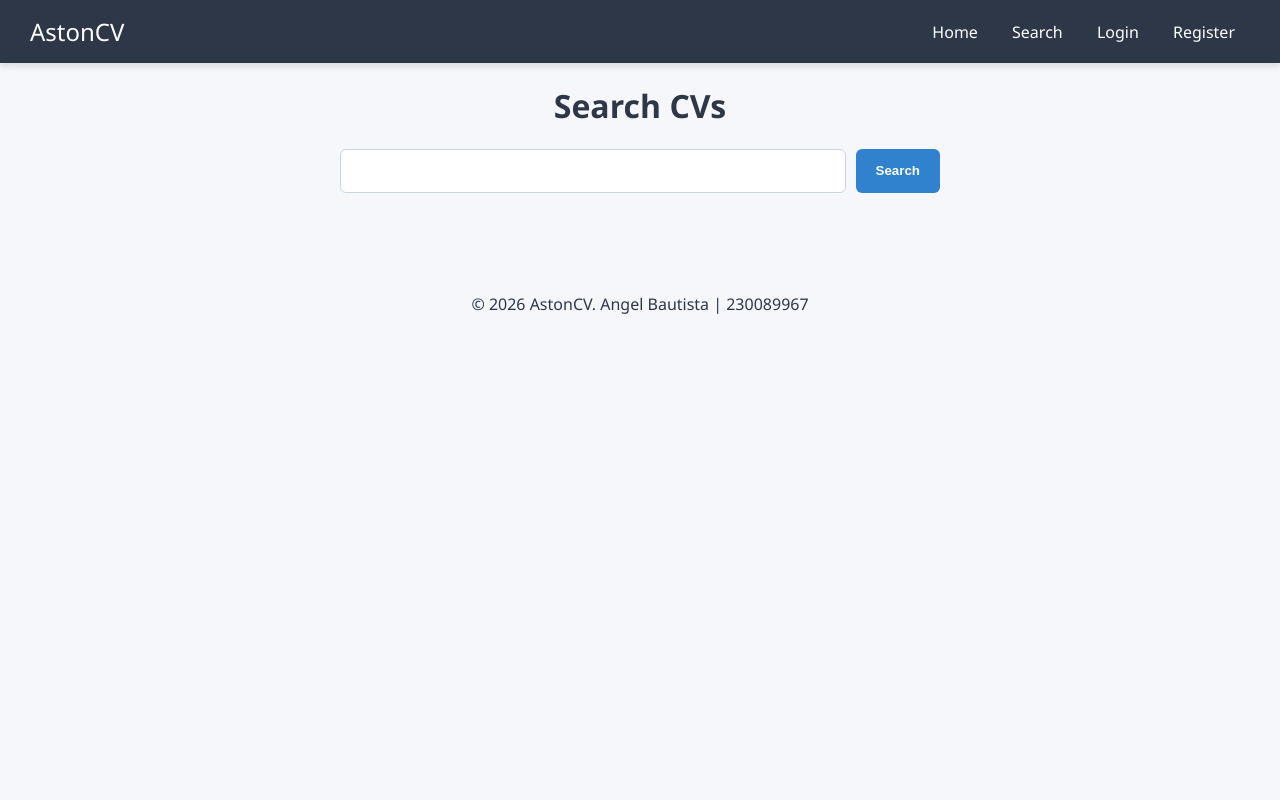
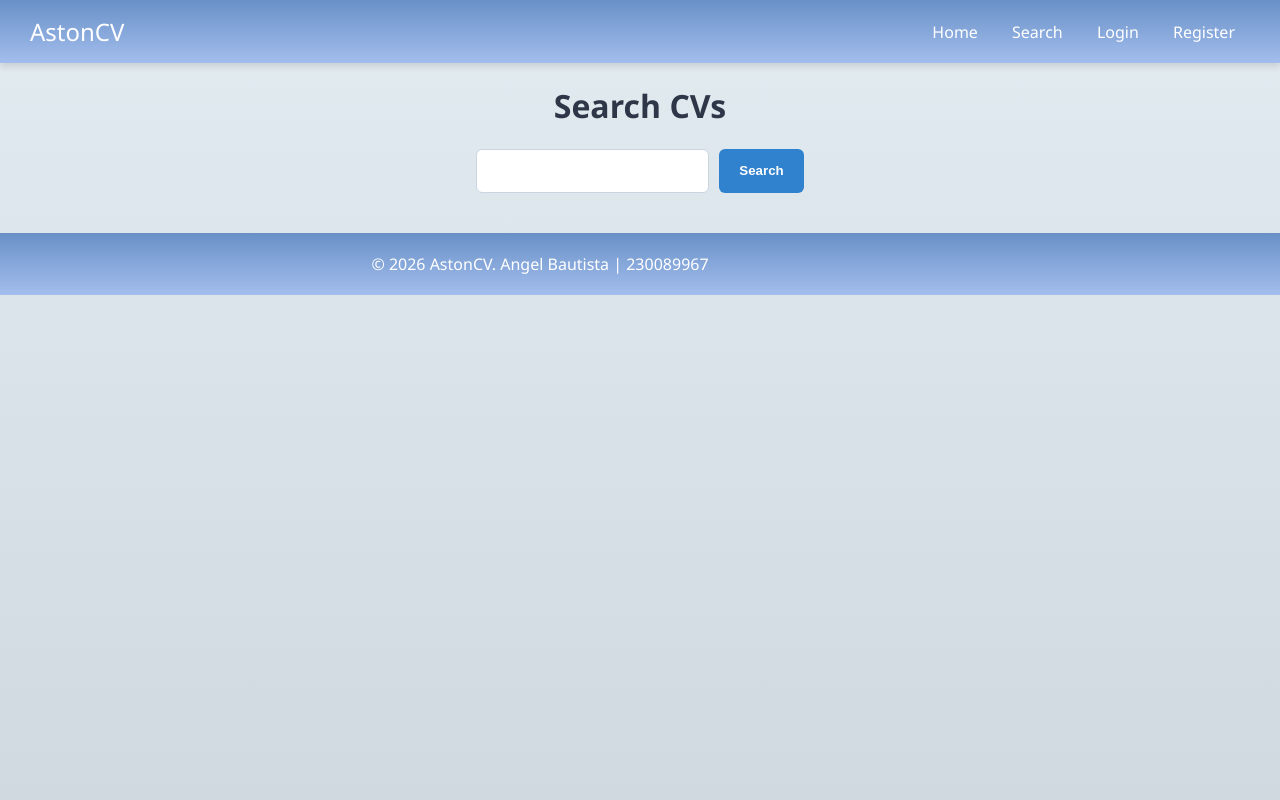
Before and after one commit to lunar-potato/DG1IAD_Portfolio3, a PHP site: page /public/search.php in a window 1280 px wide. Run offline with PHP 8.4, Linux system fonts and the light colour scheme.

Commit message:
Changes with style and colours

```diff
--- a/auth/login.php
+++ b/auth/login.php
@@ -54,7 +54,7 @@ if ($_SERVER['REQUEST_METHOD'] === 'POST'){
             margin: 0;
             padding: 0;
             font-family: 'Segoe UI', system-ui, -apple-system, sans-serif;
-            background: linear-gradient(135deg, #f5f7fa, #c3cfe2);
+            background-image: linear-gradient(to top, #cfd9df 0%, #e2ebf0 100%);
             display: flex;
             min-height: 100vh;
             align-items: center;
--- a/auth/logout.php
+++ b/auth/logout.php
@@ -14,7 +14,7 @@ session_destroy();
             margin: 0;
             padding: 0;
             font-family: 'Segoe UI', system-ui, -apple-system, sans-serif;
-            background: linear-gradient(135deg, #f5f7fa, #c3cfe2);
+            background-image: linear-gradient(to top, #cfd9df 0%, #e2ebf0 100%);
             display: flex;
             min-height: 100vh;
             align-items: center;
--- a/auth/register.php
+++ b/auth/register.php
@@ -44,7 +44,7 @@ if ($_SERVER['REQUEST_METHOD'] === 'POST') {
             margin: 0;
             padding: 0;
             font-family: 'Segoe UI', system-ui, -apple-system, sans-serif;
-            background: linear-gradient(135deg, #f5f7fa, #c3cfe2);
+            background-image: linear-gradient(to top, #cfd9df 0%, #e2ebf0 100%);
             display: flex;
             min-height: 100vh;
             align-items: center;
--- a/foundation/footer.php
+++ b/foundation/footer.php
@@ -1,7 +1,20 @@
-<footer class="footer" style="text-align: center; padding: 20px;">
+<html>
+    <body>
+        <style>
+            footer {
+            text-align: center;
+            padding: 20px;
+            background-image: linear-gradient(to top, #a3bded 0%, #6991c7 100%);
+            color: white;
+            }
+
+            footer .container {
+            margin: 0;
+            }
+        </style>
+
+<footer class="footer">
     <div class="container">
         &copy; <?php echo date('Y'); ?> AstonCV. Angel Bautista | 230089967
     </div>
 </footer>
-</body>
-</html>
--- a/foundation/header.php
+++ b/foundation/header.php
@@ -15,13 +15,18 @@ if (session_status() === PHP_SESSION_NONE) {
     <style>
         body {
             margin:  0;
+            padding: 0;
             font-family: 'Segoe UI', system-ui, sans-serif;
             background: #f5f7fa;
             color: #2d3748;
+            min-height: 100vh;
+
+            display: flex;
+            flex-direction: column;
         }
 
         .navbar {
-            background-color: #2d3748;
+            background-image: linear-gradient(to top, #a3bded 0%, #6991c7 100%);
             padding: 15px 30px;
             display: flex;
             justify-content: space-between;
@@ -62,6 +67,7 @@ if (session_status() === PHP_SESSION_NONE) {
             max-width: 1000px;
             margin: 40px auto;
             padding: 0 20px;
+            margin-bottom: 0;
         }
 
         .cvGrid {
--- a/public/cvDetails.php
+++ b/public/cvDetails.php
@@ -17,7 +17,7 @@ if (isset($_GET['id'])) {
 
 <style>
         body {
-            background: linear-gradient(135deg, #f5f7fa, #c3cfe2);
+            background-image: linear-gradient(to top, #cfd9df 0%, #e2ebf0 100%);
             font-family: 'Segoe UI', system-ui, -apple-system, sans-serif;
             margin: 0;
         }
--- a/public/index.php
+++ b/public/index.php
@@ -11,6 +11,7 @@ try {
 }
 ?>
 
+<div style="background-image: linear-gradient(to top, #cfd9df 0%, #e2ebf0 100%);">
 <h1 style="text-align:center; margin-bottom: 40px; color: #2d3748;">Browse CVs</h1>
 
 <div class="cvGrid">
@@ -36,7 +37,7 @@ try {
         </p>
     <?php endif; ?>
 </div>
-
+    </div>
     <?php
     require_once '../foundation/footer.php';
     ?>
--- a/public/search.php
+++ b/public/search.php
@@ -18,6 +18,10 @@ if ($searchQuery) {
 ?>
 
 <style>
+    body {
+        background-image: linear-gradient(to top, #cfd9df 0%, #e2ebf0 100%);
+    }
+
     h1 {
         text-align:center;
         color: #2d3748;
@@ -80,7 +84,7 @@ if ($searchQuery) {
                         </h2>
                         <p>
                             <strong>Skills</strong>
-                            <?php echo htmlspecialchars($cv['keyprognameramming'] ?? 'N/A'); ?>
+                            <?php echo htmlspecialchars($cv['keyprognameramming'] ?? ''); ?>
                         </p>
                         <a href="cvDetails.php?id=<?php echo $cv['id']; ?>" class="btnPrimary">View CV</a>
                     </div>
--- a/user/updateCV.php
+++ b/user/updateCV.php
@@ -37,7 +37,7 @@ try {
 }
 ?>
 
-<div style="max-width: 800px; margin: 0 auto; background: white; padding: 40px; border-radius: 12px; box-shadow: 0 4px 6px rgb(0, 0, 0, 0.05);">
+<div style="max-width: 800px; margin: 0 auto; background-image: linear-gradient(to top, #cfd9df 0%, #e2ebf0 100%);; padding: 40px; border-radius: 12px; box-shadow: 0 4px 6px rgb(0, 0, 0, 0.05);">
     <h1 style="color: #2d3748;margin-top: 0;">Update My CV</h1>
     <p style="color: #718096; margin-bottom: 30px;">Welcome, <?php echo htmlspecialchars($currentUser['name'] ?? 'User'); ?>!
     Fill out the details to complete your profile.
```
